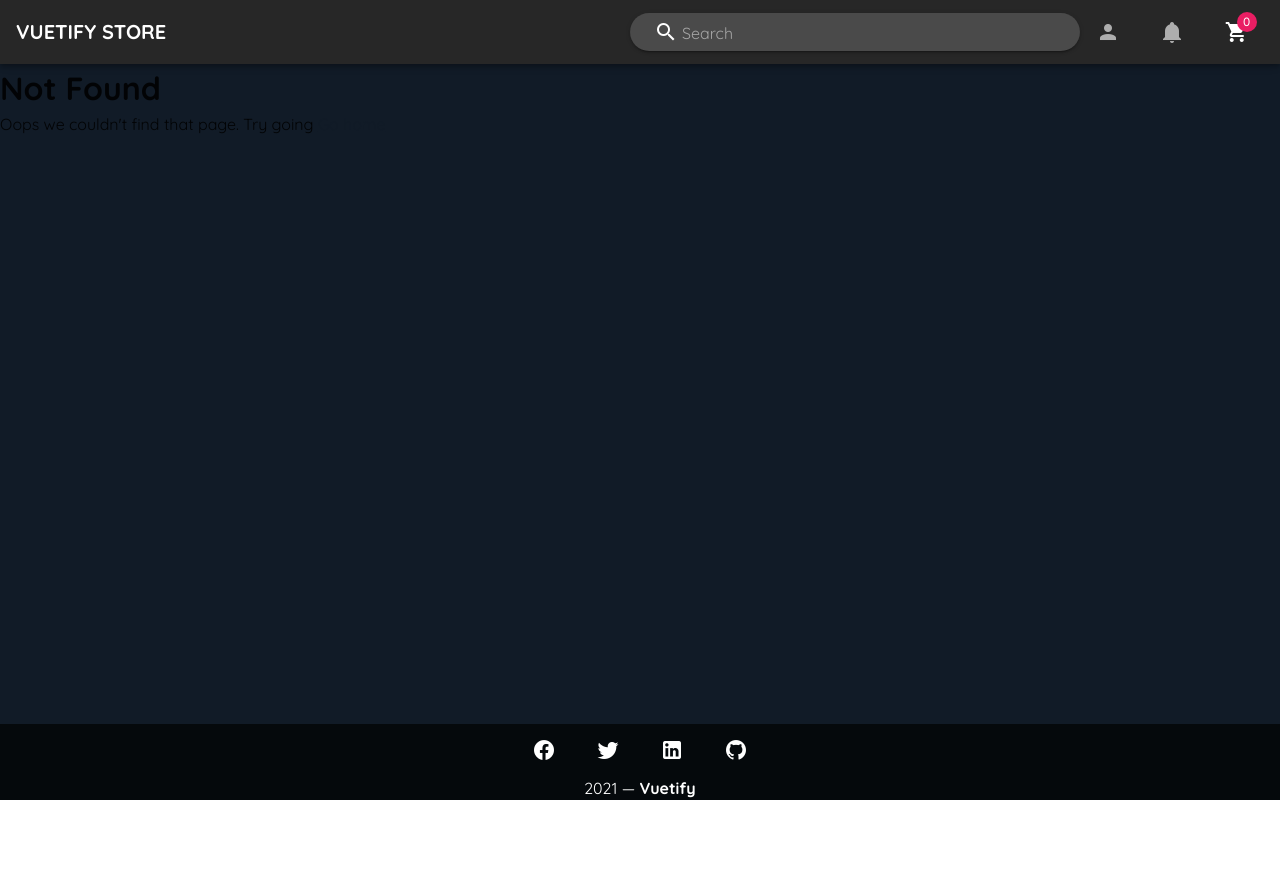
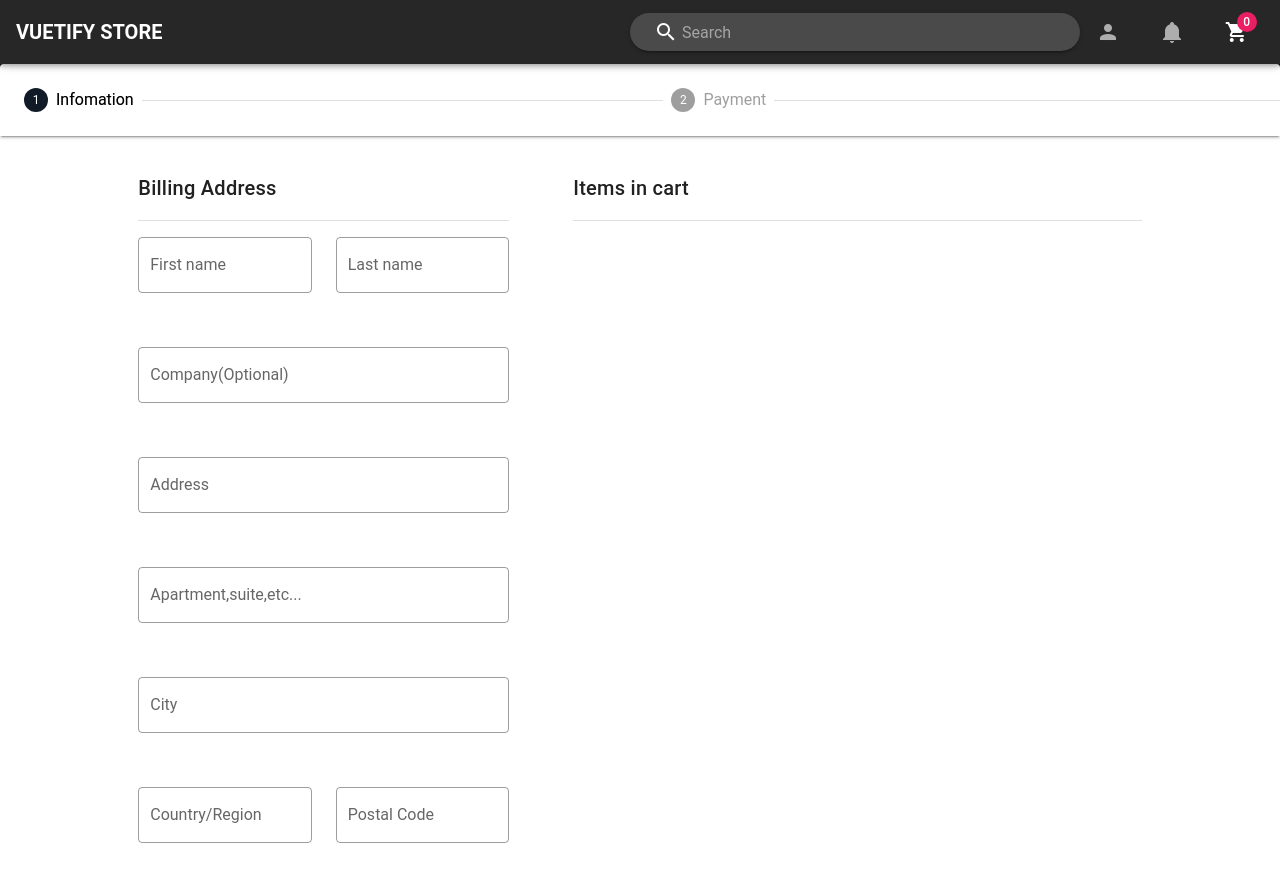
Before and after one commit to hohuy852/VuetifyShop, a Vue app: page /checkout in a window 1280 px wide. Before the commit this address had no page. Shown: the top 895 px of the page. Before the commit the page ends 800 px from the top, so only its background shows below. Built offline with nearby package versions, Linux system fonts and the light colour scheme.

Commit message:
add Checkout, font fixed

```diff
--- a/package.json
+++ b/package.json
@@ -16,7 +16,8 @@
     "vue-tabs-component": "^1.5.0",
     "vuetify": "^2.5.8",
     "vuex": "^3.4.0",
-    "vuex-persistedstate": "^4.0.0"
+    "vuex-persistedstate": "^4.0.0",
+    "webfontloader": "^1.6.28"
   },
   "devDependencies": {
     "@vue/cli-plugin-babel": "~4.5.0",
--- a/src/App.vue
+++ b/src/App.vue
@@ -28,7 +28,6 @@ export default {
 </script>
 <style>
 #app{
-  font-family: 'Quicksand', Helvetica, Arial, sans-serif;
 }
 
 
--- a/src/components/layouts/Navigation.vue
+++ b/src/components/layouts/Navigation.vue
@@ -173,8 +173,15 @@
       </div>
       <v-row align="center" class="pt-2 px-3 mt-3">
         <v-col class="d-flex justify-center" cols="12">
+           <v-btn v-if="cart.length == 0" @click="toggleCart = !toggleCart"
+            class="theme--light v-size--large pink white--text font-weight-bold"
+          >
+            Continue shopping
+          </v-btn>
           <v-btn
+          v-else
             class="theme--light v-size--large pink white--text font-weight-bold"
+            to="/checkout"
           >
             Check out: {{ totalPrice }} $ | items: ({{ totalProduct }})
           </v-btn>
@@ -223,7 +230,7 @@ export default {
   }),
   computed: {
     ...mapState([ "cartToggle"]),
-    ...mapGetters(["totalProduct", "totalPrice","cart", "cartProducts"]),
+    ...mapGetters(["totalProduct", "totalPrice","cart"]),
   },
   methods: {
     ...mapActions(["deleteItem"]),
--- a/src/plugins/vuetify.js
+++ b/src/plugins/vuetify.js
@@ -8,9 +8,6 @@ Vue.use(Vuetify, Carousel3d);
 
 export default new Vuetify({
   defaultAssets: {
-    font: {
-      family: 'Quicksand'
-    }
   },
   theme: {
     themes: {
--- a/src/router/index.js
+++ b/src/router/index.js
@@ -26,6 +26,11 @@ const routes = [
     path: '/login',
     name: 'Login',
     component:()=>import (/* webpackChunkName: "login" */'../views/Login.vue')
+  },
+  {
+    path: '/checkout',
+    name: 'Checkout',
+    component:()=>import (/* webpackChunkName: "login" */'../views/Checkout.vue')
   },
   {
     path: '/profile',
--- a/src/assets/scss/variables.scss
+++ b/src/styles/variables.scss
@@ -1,2 +1,6 @@
+// Globals
 @import url('https://fonts.googleapis.com/css2?family=Quicksand:wght@300;400;500;600;700&display=swap');
-$body-font-family : 'Quicksand', sans-serif
+$body-font-family: 'Quicksand', serif;
+
+
+// Variables must come before the import//
--- a/src/views/Checkout.vue
+++ b/src/views/Checkout.vue
@@ -0,0 +1,132 @@
+<template>
+  <v-stepper v-model="e1">
+    <v-stepper-header>
+      <v-stepper-step :complete="e1 > 1" step="1"> Infomation </v-stepper-step>
+      <v-divider></v-divider>
+      <v-stepper-step :complete="e1 > 2" step="2"> Payment </v-stepper-step>
+      <v-divider></v-divider>
+    </v-stepper-header>
+
+    <v-stepper-items>
+      <v-stepper-content step="1">
+        <v-container>
+          <div class="row justify-center">
+            <v-col cols="12" sm="6" md="4" class="mr-5">
+              <div class="text-h6 mb-4" >Billing Address</div>
+              <v-divider class="mb-4"></v-divider>
+              <v-row>
+                <v-col>
+                  <v-text-field label="First name" outlined></v-text-field>
+                </v-col>
+                <v-col>
+                  <v-text-field label="Last name" outlined></v-text-field>
+                </v-col>
+              </v-row>
+              <v-row>
+                <v-col>
+                  <v-text-field
+                    label="Company(Optional)"
+                    outlined
+                  ></v-text-field>
+                </v-col>
+              </v-row>
+              <v-row>
+                <v-col>
+                  <v-text-field label="Address" outlined></v-text-field>
+                </v-col>
+              </v-row>
+              <v-row>
+                <v-col>
+                  <v-text-field
+                    label="Apartment,suite,etc... "
+                    outlined
+                  ></v-text-field>
+                </v-col>
+              </v-row>
+              <v-row>
+                <v-col>
+                  <v-text-field label="City" outlined></v-text-field>
+                </v-col>
+              </v-row>
+              <v-row>
+                <v-col>
+                  <v-text-field label="Country/Region" outlined></v-text-field>
+                </v-col>
+                <v-col>
+                  <v-text-field label="Postal Code" outlined></v-text-field>
+                </v-col>
+              </v-row>
+              <v-row>
+                <v-col>
+                  <v-text-field label="Phone" outlined></v-text-field>
+                </v-col>
+              </v-row>
+              <v-btn color="primary" large @click="e1 = 2"> Continue </v-btn>
+            </v-col>
+
+            <v-col cols="12" md="6" sm="4" class="ml-5">
+                <div class="text-h6 mb-4">Items in cart</div>
+              <v-divider class="mb-4"></v-divider>
+              <v-list-item v-for="product in cart" :key="product.id" class="my-3">
+                <v-badge overlap color="pink">
+                  <span slot="badge"> {{ product.quantity }}</span>
+                  <v-avatar class="pt-3" rounded width="70" height="60">
+                    <v-img
+                      :src="product.product.img"
+                      width="70"
+                      height="60"
+                    ></v-img>
+                  </v-avatar>
+                </v-badge>
+
+                <v-list-item two-line>
+                  <v-list-item-content>
+                    <div class="min-w-0 flex-grow-1">
+                      <v-list-item-title class="mb-1 font-weight-bold truncate">
+                        {{ product.product.title }}</v-list-item-title
+                      >
+                      <v-list-item-subtitle
+                        v-if="product.product.price == 0"
+                        class="red--text text--darken-4 font-weight-black mb-1"
+                        >Free</v-list-item-subtitle
+                      >
+                      <v-list-item-subtitle
+                        v-else
+                        class="red--text text--darken-4 font-weight-black mb-1"
+                        >${{
+                          parseFloat(product.product.price).toFixed(2)
+                        }}</v-list-item-subtitle
+                      >
+                    </div>
+                  </v-list-item-content>
+                </v-list-item>
+              </v-list-item>
+            </v-col>
+          </div>
+
+          <v-divider vertical dark></v-divider>
+        </v-container>
+      </v-stepper-content>
+
+      <v-stepper-content step="2">
+        <v-btn color="primary"> Complete Payment </v-btn>
+
+        <v-btn text @click="e1 = 1"> Cancel </v-btn>
+      </v-stepper-content>
+    </v-stepper-items>
+  </v-stepper>
+</template>
+<script>
+import { mapGetters } from "vuex";
+export default {
+  data() {
+    return {
+      name: "Checkout",
+      e1: 1,
+    };
+  },
+  computed: {
+    ...mapGetters(["cart"]),
+  },
+};
+</script>
```
Also changed, not shown: src/plugins/webFontLoader.js (added, +16 -0 lines), 1 other file (tests, documents, lock files or other folders).
